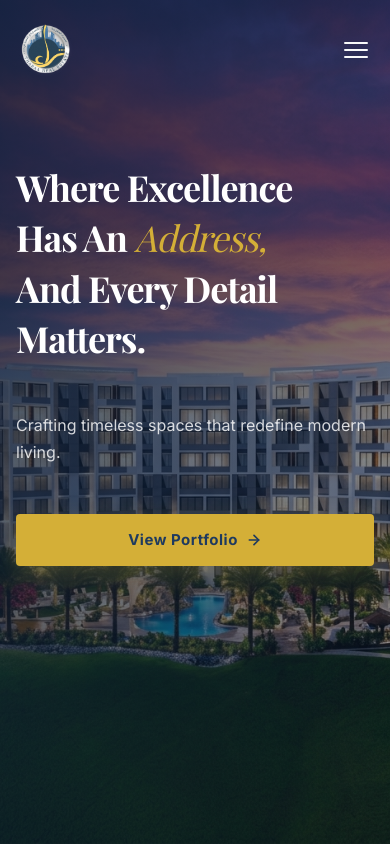
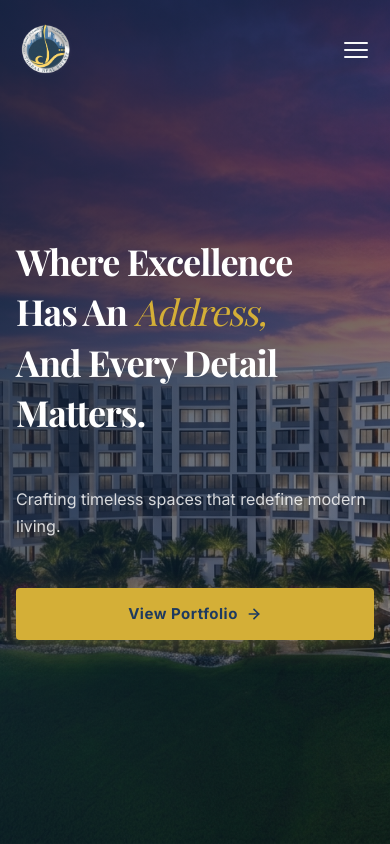
Before and after one commit to yyomnayyehia/Tharaagroup, a React (Vite) app: page / in a window 390 px wide. Shown: the top 844 px of the page. Built offline with nearby package versions, Linux system fonts and the light colour scheme; a web font is replaced by a local one.

Commit message:
feat: add Hero section styles with entrance animations and responsive layout support

```diff
--- a/src/components/Hero.css
+++ b/src/components/Hero.css
@@ -1,6 +1,7 @@
 .hero {
   position: relative;
   min-height: 100vh;
+  min-height: 100dvh;
   background-size: cover;
   background-position: center 70%;
   background-attachment: fixed;
@@ -64,7 +65,6 @@
 
 
 /* Entrance animation */
-.hero .hero-label,
 .hero .hero-title,
 .hero .hero-subtitle,
 .hero .hero-actions {
@@ -73,10 +73,9 @@
   transition: opacity 1s ease, transform 1s cubic-bezier(0.2, 0.8, 0.2, 1);
 }
 
-.hero-loaded .hero-label { opacity:1; transform:none; transition-delay:0.1s; }
-.hero-loaded .hero-title  { opacity:1; transform:none; transition-delay:0.25s; }
-.hero-loaded .hero-subtitle{ opacity:1; transform:none; transition-delay:0.4s; }
-.hero-loaded .hero-actions { opacity:1; transform:none; transition-delay:0.55s; }
+.hero-loaded .hero-title  { opacity:1; transform:none; transition-delay:0.15s; }
+.hero-loaded .hero-subtitle{ opacity:1; transform:none; transition-delay:0.3s; }
+.hero-loaded .hero-actions { opacity:1; transform:none; transition-delay:0.45s; }
 
 
 /* ── Structural Balance Elements ────────────────── */
@@ -171,8 +170,8 @@
   }
 
   .hero-content {
-    padding-top: calc(var(--spacing-xxl) + 20px);
-    padding-bottom: 120px;
+    padding-top: calc(var(--spacing-xxl) * 2);
+    padding-bottom: calc(var(--spacing-xxl) * 1.5);
   }
 
   .hero-text-block {
@@ -187,27 +186,10 @@
     max-width: 100%;
   }
 
-  .hero-stats-inner {
-    flex-wrap: wrap;
-    gap: var(--spacing-sm);
-  }
-
-  .hero-stat {
-    padding: 0 !important;
-    border: none !important;
-    min-width: 40%;
-  }
-
-  .scroll-hint { display: none; }
   .hero-breadcrumb { display: none; }
 }
 
 @media (max-width: 480px) {
-  .hero-content {
-    padding-bottom: 200px;
-  }
   .hero-actions { flex-direction: column; }
   .hero-actions a { text-align: center; width: 100%; }
-  .hero-stats-inner { justify-content: center; }
-  .hero-stat { min-width: 45%; }
 }
```
